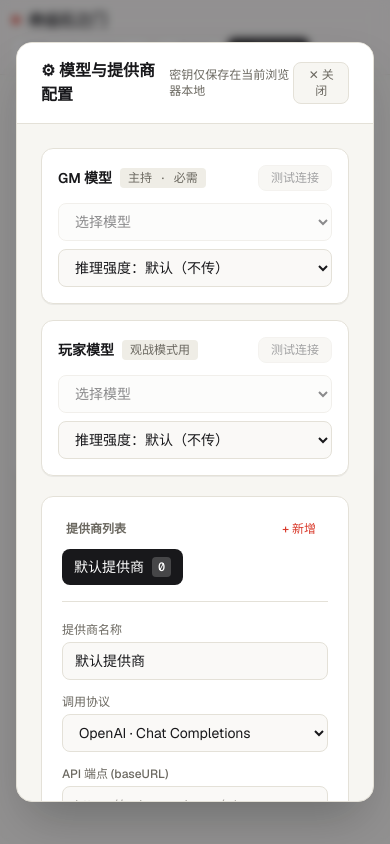
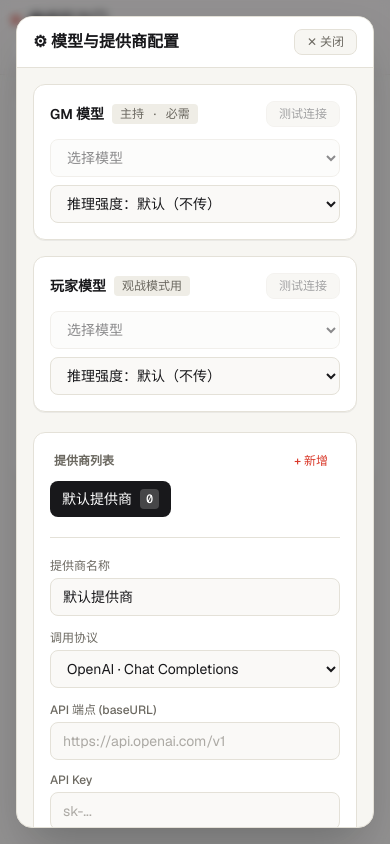
Before and after one commit to ElvishScout/steins-gate, a Next.js app: page / in a window 390 px wide. Built offline with nearby package versions, Linux system fonts and the light colour scheme.

Commit message:
fix: 修复移动端模型配置弹窗内容溢出，并在新增提供商后滚动到可见区域

```diff
--- a/app/components/SettingsDrawer.tsx
+++ b/app/components/SettingsDrawer.tsx
@@ -1,4 +1,4 @@
-import { useEffect, useState } from "react";
+import { useEffect, useRef, useState } from "react";
 import type { LLMConfig, LLMProtocol } from "../llm/types";
 import {
   createEmptyProvider,
@@ -55,18 +55,18 @@ function RoleSelectorCard(props: {
       : (options[0]?.value ?? "");
 
   const selectClass =
-    "w-full rounded-lg border border-line bg-paper/60 px-3 py-2 text-sm text-ink transition focus:border-vermilion focus:bg-card focus:outline-none disabled:cursor-not-allowed disabled:opacity-50";
+    "w-full min-w-0 rounded-lg border border-line bg-paper/60 px-3 py-2 text-sm text-ink transition focus:border-vermilion focus:bg-card focus:outline-none disabled:cursor-not-allowed disabled:opacity-50";
 
   return (
-    <div className="flex flex-col gap-3 rounded-xl border border-line bg-card p-4 shadow-2xs">
-      <div className="flex items-center justify-between">
-        <div className="flex items-center gap-2">
+    <div className="flex min-w-0 flex-col gap-3 rounded-xl border border-line bg-card p-4 shadow-2xs">
+      <div className="flex flex-wrap items-center justify-between gap-2">
+        <div className="flex min-w-0 flex-wrap items-center gap-2">
           <span className="text-sm font-semibold text-ink">{title}</span>
           <span className="rounded bg-paper-dim px-2 py-0.5 font-mono text-xs text-ink-soft">{badge}</span>
         </div>
         <button
           type="button"
-          className="cursor-pointer rounded-lg border border-line bg-paper-dim px-3 py-1 text-xs font-medium text-ink transition hover:bg-line/70 disabled:cursor-not-allowed disabled:opacity-40"
+          className="shrink-0 cursor-pointer rounded-lg border border-line bg-paper-dim px-3 py-1 text-xs font-medium text-ink transition hover:bg-line/70 disabled:cursor-not-allowed disabled:opacity-40"
           onClick={props.onTest}
           disabled={props.testing || !resolved?.baseURL || !resolved?.apiKey || !resolved?.model}
         >
@@ -135,6 +135,8 @@ export function SettingsDrawer(props: {
 }) {
   const { settings, onChange, onClose } = props;
   const [activeId, setActiveId] = useState<string>(() => settings.gm.providerId || settings.providers[0]?.id || "");
+  const providerItemRefs = useRef<Record<string, HTMLButtonElement | null>>({});
+  const pendingScrollIdRef = useRef<string | null>(null);
 
   useEffect(() => {
     const onKeyDown = (e: KeyboardEvent) => {
@@ -143,6 +145,16 @@ export function SettingsDrawer(props: {
     window.addEventListener("keydown", onKeyDown);
     return () => window.removeEventListener("keydown", onKeyDown);
   }, [onClose]);
+
+  // 新增提供商后把它滚动到列表可见区域（移动端为横向列表，桌面端为纵向列表）
+  useEffect(() => {
+    const id = pendingScrollIdRef.current;
+    if (!id) return;
+    const el = providerItemRefs.current[id];
+    if (!el) return;
+    pendingScrollIdRef.current = null;
+    el.scrollIntoView({ block: "nearest", inline: "nearest", behavior: "smooth" });
+  }, [settings.providers, activeId]);
 
   const activeProvider = settings.providers.find((p) => p.id === activeId) ?? settings.providers[0];
 
@@ -155,6 +167,7 @@ export function SettingsDrawer(props: {
 
   const addProvider = () => {
     const p = createEmptyProvider(settings.providers.length + 1);
+    pendingScrollIdRef.current = p.id;
     onChange({
       ...settings,
       providers: [...settings.providers, p],
@@ -230,7 +243,7 @@ export function SettingsDrawer(props: {
   const playerResolved = resolveRoleConfig(settings, "player");
 
   const inputClass =
-    "w-full rounded-lg border border-line bg-paper/60 px-3 py-2 text-sm text-ink placeholder:text-ink-soft/55 transition focus:border-vermilion focus:bg-card focus:outline-none";
+    "w-full min-w-0 rounded-lg border border-line bg-paper/60 px-3 py-2 text-sm text-ink placeholder:text-ink-soft/55 transition focus:border-vermilion focus:bg-card focus:outline-none";
 
   const activeProtocol = activeProvider.protocol;
   const isGemini = activeProtocol === "gemini";
@@ -242,25 +255,24 @@ export function SettingsDrawer(props: {
         if (e.target === e.currentTarget) onClose();
       }}
     >
-      <div className="flex max-h-[90vh] w-full max-w-3xl flex-col overflow-hidden rounded-2xl border border-line bg-paper shadow-2xl">
+      <div className="flex h-full w-full min-w-0 max-w-3xl flex-col overflow-hidden rounded-2xl border border-line bg-paper shadow-2xl sm:max-h-[90vh]">
         {/* 顶栏 */}
-        <div className="flex items-center justify-between border-b border-line bg-card px-6 py-4">
-          <div className="flex items-center gap-3">
-            <h2 className="text-base font-semibold text-ink">⚙ 模型与提供商配置</h2>
-            <span className="text-xs text-ink-soft">密钥仅保存在当前浏览器本地</span>
+        <div className="flex items-center justify-between gap-3 border-b border-line bg-card px-4 py-3 sm:px-6 sm:py-4">
+          <div className="flex min-w-0 items-center gap-3">
+            <h2 className="truncate text-base font-semibold text-ink">⚙ 模型与提供商配置</h2>
           </div>
           <button
             type="button"
             onClick={onClose}
-            className="cursor-pointer rounded-lg border border-line bg-paper px-3 py-1 text-xs font-medium text-ink-soft transition hover:bg-paper-dim hover:text-ink"
+            className="shrink-0 cursor-pointer rounded-lg border border-line bg-paper px-3 py-1 text-xs font-medium whitespace-nowrap text-ink-soft transition hover:bg-paper-dim hover:text-ink"
           >
             ✕ 关闭
           </button>
         </div>
 
-        <div className="flex flex-col gap-5 overflow-y-auto p-6">
+        <div className="flex min-w-0 flex-col gap-5 overflow-y-auto overscroll-none p-4 sm:p-6">
           {/* 角色模型指派区 */}
-          <div className="grid gap-4 sm:grid-cols-2">
+          <div className="grid min-w-0 gap-4 sm:grid-cols-2">
             <RoleSelectorCard
               title="GM 模型"
               badge="主持 · 必需"
@@ -288,9 +300,9 @@ export function SettingsDrawer(props: {
           </div>
 
           {/* 提供商管理区（左列列表 + 右列详情） */}
-          <div className="grid gap-5 rounded-xl border border-line bg-card p-5 shadow-2xs sm:grid-cols-[200px_1fr]">
+          <div className="grid min-w-0 gap-5 rounded-xl border border-line bg-card p-4 shadow-2xs sm:grid-cols-[200px_1fr] sm:p-5">
             {/* 提供商列表 */}
-            <div className="flex flex-col gap-2 border-b border-line pb-4 sm:border-r sm:border-b-0 sm:pr-4 sm:pb-0">
+            <div className="flex min-w-0 flex-col gap-2 border-b border-line pb-4 sm:border-r sm:border-b-0 sm:pr-4 sm:pb-0">
               <div className="flex items-center justify-between px-1">
                 <span className="text-xs font-semibold text-ink-soft">提供商列表</span>
                 <button
@@ -302,7 +314,7 @@ export function SettingsDrawer(props: {
                 </button>
               </div>
 
-              <div className="flex flex-row gap-1.5 overflow-x-auto sm:flex-col">
+              <div className="flex min-w-0 scroll-p-1 flex-row gap-1.5 overflow-x-auto pb-1 sm:flex-col sm:pb-0">
                 {settings.providers.map((p) => {
                   const isCurrent = p.id === activeProvider?.id;
                   const modelCount = p.models.filter((m) => m.trim()).length;
@@ -310,6 +322,9 @@ export function SettingsDrawer(props: {
                     <button
                       key={p.id}
                       type="button"
+                      ref={(el) => {
+                        providerItemRefs.current[p.id] = el;
+                      }}
                       onClick={() => setActiveId(p.id)}
                       className={`flex shrink-0 cursor-pointer items-center justify-between gap-2 rounded-lg px-3 py-2 text-left text-sm transition ${
                         isCurrent ? "bg-ink font-medium text-card" : "text-ink hover:bg-paper-dim"
@@ -331,9 +346,9 @@ export function SettingsDrawer(props: {
 
             {/* 当前选中提供商表单 */}
             {activeProvider && (
-              <div className="flex flex-col gap-3.5">
-                <div className="flex items-end justify-between gap-3">
-                  <div className="flex-1">
+              <div className="flex min-w-0 flex-col gap-3.5">
+                <div className="flex flex-wrap items-end justify-between gap-3">
+                  <div className="min-w-0 flex-1">
                     <label className="mb-1 block text-xs font-medium text-ink-soft">提供商名称</label>
                     <input
                       className={`${inputClass} font-medium`}
@@ -346,7 +361,7 @@ export function SettingsDrawer(props: {
                     <button
                       type="button"
                       onClick={() => removeProvider(activeProvider.id)}
-                      className="shrink-0 cursor-pointer rounded-lg border border-line px-3 py-2 text-xs font-medium text-ink-soft transition hover:border-vermilion/40 hover:text-vermilion"
+                      className="shrink-0 cursor-pointer rounded-lg border border-line px-3 py-2 text-xs font-medium whitespace-nowrap text-ink-soft transition hover:border-vermilion/40 hover:text-vermilion"
                       title="删除此提供商"
                     >
                       删除提供商
@@ -369,8 +384,8 @@ export function SettingsDrawer(props: {
                   </select>
                 </div>
 
-                <div className="grid gap-3 sm:grid-cols-2">
-                  <div>
+                <div className="grid min-w-0 gap-3 sm:grid-cols-2">
+                  <div className="min-w-0">
                     <label className="mb-1 block text-xs font-medium text-ink-soft">API 端点 (baseURL)</label>
                     <input
                       className={inputClass}
@@ -382,7 +397,7 @@ export function SettingsDrawer(props: {
                     />
                   </div>
 
-                  <div>
+                  <div className="min-w-0">
                     <label className="mb-1 block text-xs font-medium text-ink-soft">API Key</label>
                     <input
                       className={inputClass}
@@ -432,13 +447,14 @@ export function SettingsDrawer(props: {
                         Boolean(trimmed);
 
                       return (
-                        <div key={idx} className="flex items-center gap-2">
+                        <div key={idx} className="flex min-w-0 items-center gap-2">
                           <input
-                            className={inputClass}
+                            className={`${inputClass} flex-1`}
                             placeholder={isGemini ? "模型 ID，如 gemini-3-pro-preview" : "模型 ID，如 gpt-4o"}
                             value={m}
                             onChange={(e) => updateModelAt(idx, e.target.value)}
                           />
+                          <div className="flex shrink-0 items-center gap-1.5 whitespace-nowrap">
                             {trimmed && (
                               <>
                                 <button
@@ -453,7 +469,7 @@ export function SettingsDrawer(props: {
                                       },
                                     })
                                   }
-                                className={`shrink-0 cursor-pointer rounded-lg border px-2.5 py-1.5 font-mono text-xs transition ${
+                                  className={`cursor-pointer rounded-lg border px-2.5 py-1.5 font-mono text-xs transition ${
                                     isGm
                                       ? "border-vermilion bg-vermilion/10 font-semibold text-vermilion"
                                       : "border-line bg-paper text-ink-soft hover:text-ink"
@@ -474,7 +490,7 @@ export function SettingsDrawer(props: {
                                       },
                                     })
                                   }
-                                className={`shrink-0 cursor-pointer rounded-lg border px-2.5 py-1.5 font-mono text-xs transition ${
+                                  className={`cursor-pointer rounded-lg border px-2.5 py-1.5 font-mono text-xs transition ${
                                     isPlayer
                                       ? "border-vermilion bg-vermilion/10 font-semibold text-vermilion"
                                       : "border-line bg-paper text-ink-soft hover:text-ink"
@@ -489,12 +505,13 @@ export function SettingsDrawer(props: {
                               <button
                                 type="button"
                                 onClick={() => removeModelAt(idx)}
-                              className="shrink-0 cursor-pointer rounded-lg px-2 py-1.5 text-xs text-ink-soft hover:bg-paper-dim hover:text-vermilion"
+                                className="cursor-pointer rounded-lg px-2 py-1.5 text-xs text-ink-soft hover:bg-paper-dim hover:text-vermilion"
                                 title="移除该模型"
                               >
                                 ✕
                               </button>
                             )}
+                          </div>
                         </div>
                       );
                     })}
```
Lines whose indentation alone changed are shown as unchanged.
